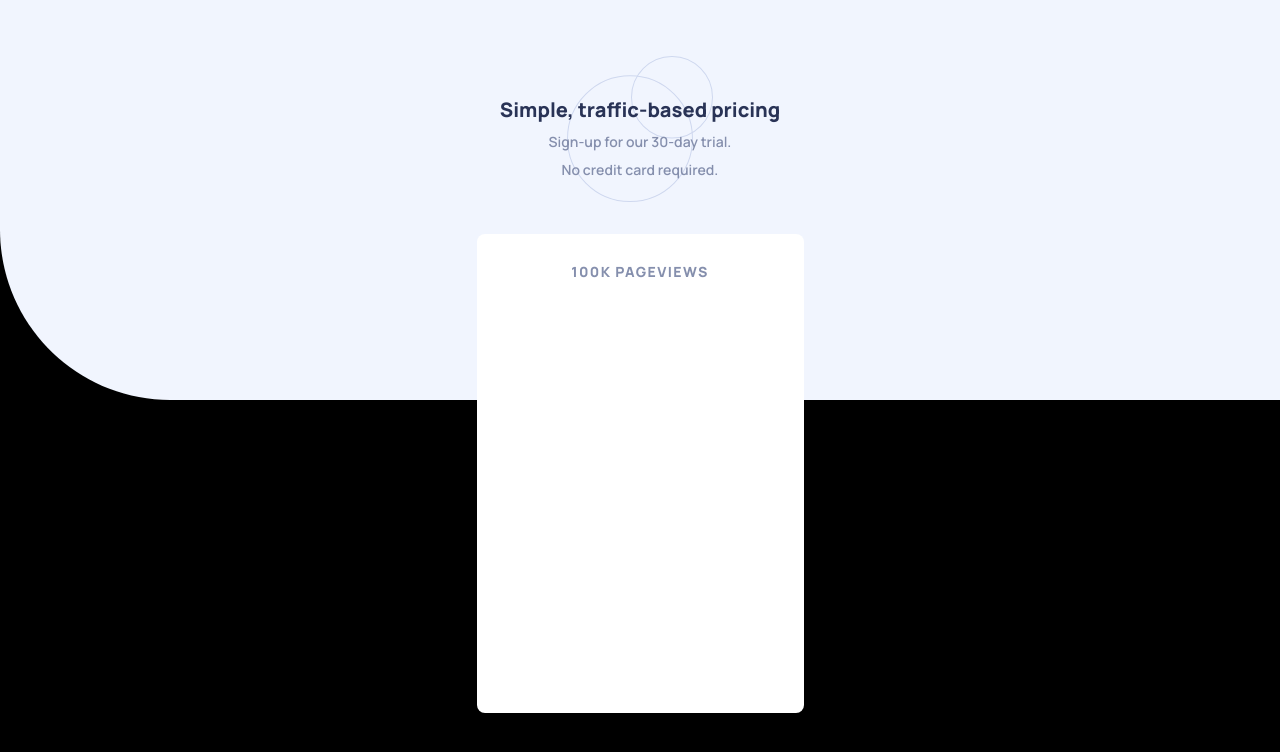
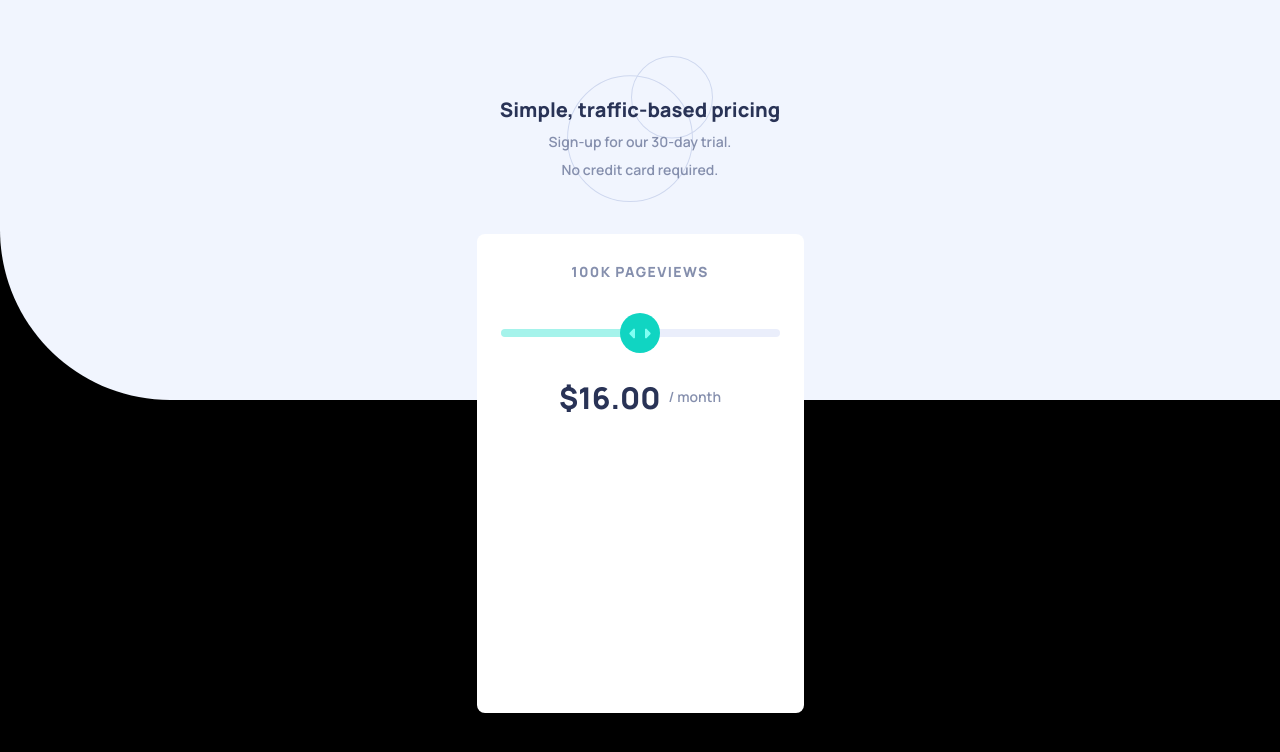
Before and after one commit to farhang103/interactive-pricing-component, a React (Create React App) app: page / in a window 1280 px wide. Shown: the top 752 px of the page. Built offline with nearby package versions, Linux system fonts and the light colour scheme.

Commit message:
slide bar and the cost text

```diff
--- a/src/App.js
+++ b/src/App.js
@@ -1,33 +1,22 @@
 import "./App.css";
-import bgPattern from "./assets/bg-pattern.svg";
-import patternCircles from "./assets/pattern-circles.svg";
+import Header from "./components/Header";
+import SliderBar from "./components/SliderBar";
 
 function App() {
   return (
     <div className="relative h-screen w-screen font-manrope">
-      <div className="relative flex h-1/2 w-full justify-center">
-        <img
-          src={bgPattern}
-          alt=""
-          className="absolute h-full w-full object-fill"
-        />
-        <img
-          src={patternCircles}
-          alt=""
-          className="absolute top-14 h-[9.125rem] w-[9.125rem]"
-        />
-        <h1 className="absolute top-24 text-xl font-extrabold text-neutral-text_ctaBackground">
-          Simple, traffic-based pricing
-        </h1>
-        <div className="absolute top-32 mt-1 flex flex-col items-center text-sm text-neutral-text">
-          <p>Sign-up for our 30-day trial.</p>
-          <p className="mt-2">No credit card required.</p>
-        </div>
-      </div>
+      <Header />
       <div className="flex w-full justify-center">
         <div className="absolute top-[14.625rem] z-20 h-[29.9375rem] w-[20.4375rem] rounded-lg bg-neutral-priceComponentBackground">
           <div className="flex h-[4.6875rem] w-full items-center justify-center text-sm font-extrabold tracking-widest text-neutral-text">
             100K PAGEVIEWS
+          </div>
+          <SliderBar />
+          <div className="flex h-16 items-center justify-center ">
+            <p className="mr-2 text-[1.875rem] font-extrabold text-neutral-text_ctaBackground">
+              $16.00
+            </p>
+            <p className="text-sm text-neutral-text">/ month</p>
           </div>
         </div>
       </div>
--- /dev/null
+++ b/src/components/Header.js
@@ -0,0 +1,29 @@
+import React from "react";
+import bgPattern from "../assets/bg-pattern.svg";
+import patternCircles from "../assets/pattern-circles.svg";
+
+const Header = () => {
+  return (
+    <div className="relative flex h-1/2 w-full justify-center">
+      <img
+        src={bgPattern}
+        alt=""
+        className="absolute h-full w-full object-fill"
+      />
+      <img
+        src={patternCircles}
+        alt=""
+        className="absolute top-14 h-[9.125rem] w-[9.125rem]"
+      />
+      <h1 className="absolute top-24 text-xl font-extrabold text-neutral-text_ctaBackground">
+        Simple, traffic-based pricing
+      </h1>
+      <div className="absolute top-32 mt-1 flex flex-col items-center text-sm text-neutral-text">
+        <p>Sign-up for our 30-day trial.</p>
+        <p className="mt-2">No credit card required.</p>
+      </div>
+    </div>
+  );
+};
+
+export default Header;
--- /dev/null
+++ b/src/components/SliderBar.js
@@ -0,0 +1,18 @@
+import React from "react";
+import iconSlider from "../assets/icon-slider.svg";
+
+const SliderBar = () => {
+  return (
+    <div className="relative mt-5 flex h-9 w-full justify-center">
+      <div className="flex h-2 w-[17.4375rem] overflow-hidden rounded-full">
+        <div className="h-full w-1/2 bg-primary-fullSliderBar"></div>
+        <div className="h-full w-1/2 bg-neutral-emptySliderBar"></div>
+      </div>
+      <div className="absolute -top-4 flex h-10 w-10 items-center justify-center rounded-full bg-primary-sliderBackground">
+        <img src={iconSlider} alt="" />
+      </div>
+    </div>
+  );
+};
+
+export default SliderBar;
```
